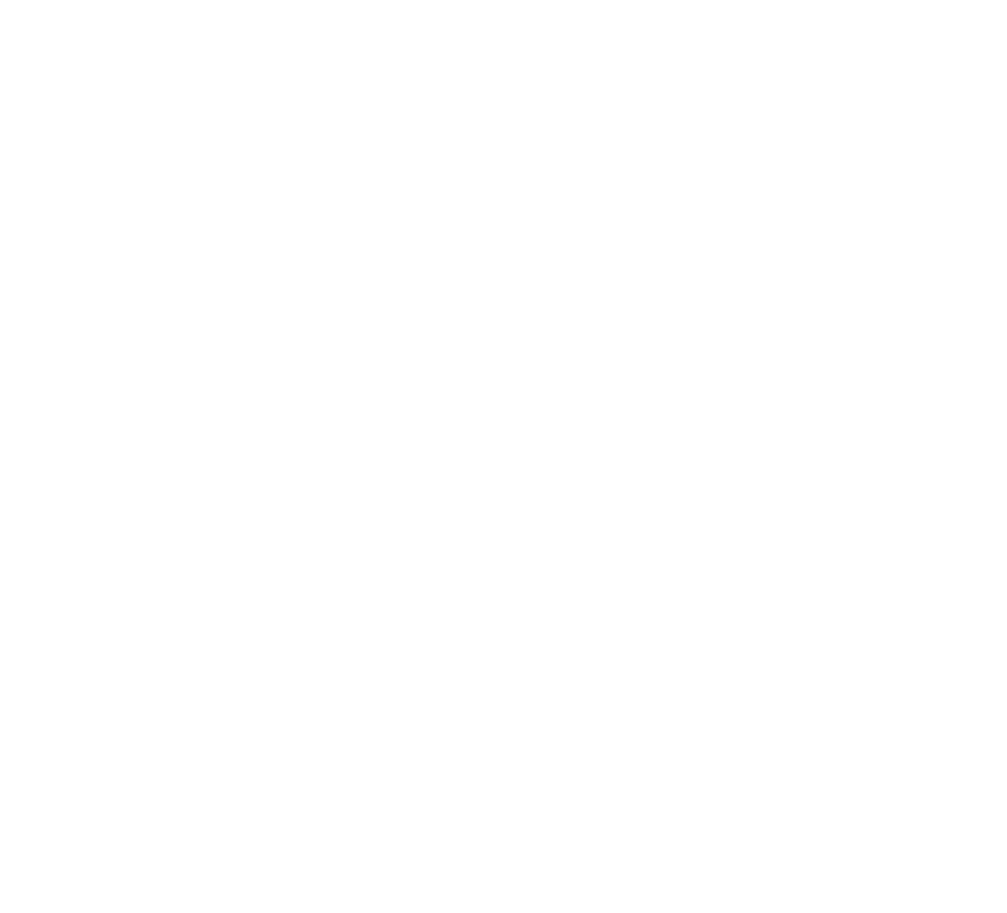
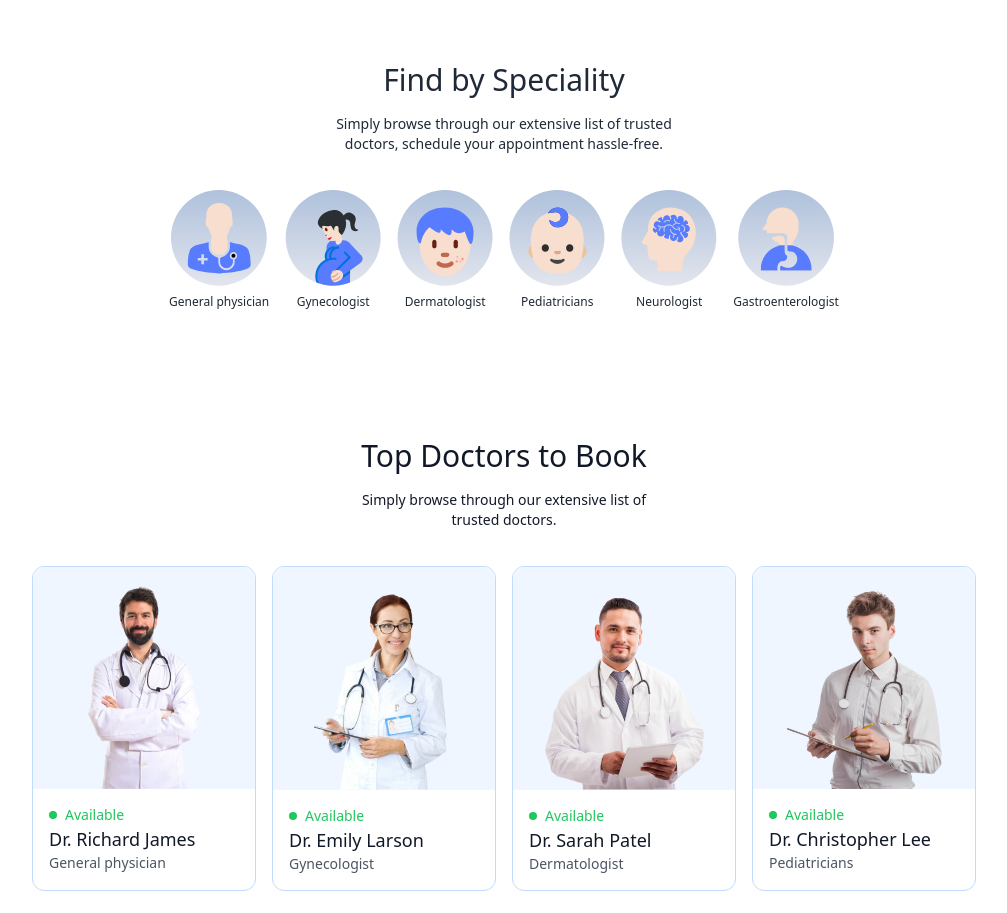
Before and after one commit to ShreyasGadave/MediCure, a React (Vite) app in the folder Frontend/: page / in a window 1280 px wide. Shown: the part 694-1607 px from the top of the page, without its empty margins (136-1143 px from the left). Before the commit the page ends 800 px from the top, so only its background shows below. Built offline with nearby package versions, Linux system fonts and the light colour scheme.

Commit message:
TopDoctors Added

```diff
--- a/Frontend/index.html
+++ b/Frontend/index.html
@@ -1,5 +1,5 @@
 <!doctype html>
-<html lang="en">
+<html lang="en" class="scroll-smooth">
   <head>
     <meta charset="UTF-8" />
     <link rel="icon" type="image/svg+xml" href="/vite.svg" />
--- /dev/null
+++ b/Frontend/src/Components/SpecialityMenu.jsx
@@ -0,0 +1,22 @@
+import React from 'react'
+import { specialityData } from '../assets/assets_frontend/assets'
+import { Link } from 'react-router-dom'
+
+const SpecialityMenu = () => {
+  return (
+    <div className='flex flex-col items-center gap-4 py-16 text-gray-800' id='speciality'>
+        <h1 className='text-3xl font-medium'>Find by Speciality </h1>
+        <p className='sm:w-1/3 text-center text-sm '>Simply browse through our extensive list of trusted doctors, schedule your appointment hassle-free.</p>
+        <div className='flex sm:justify-center gap-4 pt-5 w-full overflow-scroll '>
+{specialityData.map((item,index)=>(
+    <Link onClick={()=>scrollTo(0,0)} className='flex flex-col items-center text-xs cursor-pointer flex-shrink-0 hover:translate-y-[-10px] transition-all duration-500 ' key={index} to={`/doctor/${item.speciality}`}>
+        <img className='w-16 sm:w-24 mb-2' src={item.image} alt="" />
+        <p>{item.speciality}</p>
+    </Link>
+))}
+        </div>
+    </div>
+  )
+}
+
+export default SpecialityMenu
--- /dev/null
+++ b/Frontend/src/Components/TopDoctors.jsx
@@ -0,0 +1,33 @@
+import React, { useContext } from 'react'
+import { useNavigate } from 'react-router-dom'
+import { AppContext } from '../Context/AppContext'
+
+const TopDoctors = () => {
+
+    const navigate=useNavigate()
+     const {doctors}=useContext(AppContext)
+
+  return (
+    <div className=' flex flex-col items-center gap-4 my-16 text-gray-900 md:mx-10 '>
+        <h1 className='text-3xl font-medium '>Top Doctors to Book</h1>
+        <p className=' sm:w-1/3 text-center text-sm  '>Simply browse through our extensive list of trusted doctors.</p>
+        <div className=' w-full grid grid-cols-auto gap-4 pt-5 gap-y-6 px-3 sm:px-0 '>
+            {doctors.slice(0,10).map((item,index)=>(
+<div onClick={()=>navigate(`/appointment/${item._id}`)} className='border border-blue-200 rounded-xl overflow-hidden cursor-pointer hover:translate-y-[-10px] transition-all duration-500 ' key={index}>
+    <img className='bg-blue-50 ' src={item.image} alt="" />
+    <div className=' p-4 '>
+    <div className=' flex items-center gap-2 text-sm text-center text-green-500 '> <p className='w-2 h-2 bg-green-500 rounded-full '></p>
+        <p>Available</p>
+    </div>
+    <p className='text-gray-900 text-lg font-medium '>{item.name}</p>
+    <p className=' text-gray-600 text-sm '>{item.speciality}</p>
+    </div>
+</div>
+            ))}
+        </div>
+        <button onClick={()=>{navigate('/doctors'); scrollTo(0,0)}} className='bg-blue-50 text-gray-600 px-12 py-3 rounded-full mt-10'>more</button>
+    </div>
+  )
+}
+
+export default TopDoctors
--- /dev/null
+++ b/Frontend/src/Context/AppContext.jsx
@@ -0,0 +1,15 @@
+import { createContext } from "react";
+import { doctors } from "../assets/assets_frontend/assets";
+
+export const AppContext = createContext();
+const AppContextProvider = (props) => {
+  const value = {
+    doctors
+  };
+  return (
+    <AppContext.Provider value={ value }>
+      {props.children}
+    </AppContext.Provider>
+  );
+};
+export default AppContextProvider;
--- a/Frontend/src/Pages/Home.jsx
+++ b/Frontend/src/Pages/Home.jsx
@@ -1,10 +1,14 @@
 import React from 'react'
 import Header from '../Components/Header'
+import SpecialityMenu from '../Components/SpecialityMenu'
+import TopDoctors from '../Components/topDoctors'
 
 const Home = () => {
   return (
     <div>
       <Header/>
+      <SpecialityMenu/>
+      <TopDoctors/>
     </div>
   )
 }
--- a/Frontend/src/index.css
+++ b/Frontend/src/index.css
@@ -5,3 +5,7 @@
 .active hr{
     @apply block
 }
+
+::-webkit-scrollbar{
+    @apply hidden
+}
--- a/Frontend/src/main.jsx
+++ b/Frontend/src/main.jsx
@@ -3,9 +3,12 @@
 import "./index.css";
 import App from "./App.jsx";
 import { BrowserRouter } from "react-router-dom";
+import  AppContextProvider  from "./Context/AppContext.jsx";
 
 createRoot(document.getElementById("root")).render(
   <BrowserRouter>
-    <App />
+  <AppContextProvider>
+  <App />
+  </AppContextProvider>
   </BrowserRouter>
 );
--- a/Frontend/tailwind.config.js
+++ b/Frontend/tailwind.config.js
@@ -8,6 +8,9 @@
     extend: {
       colors:{
         primary: '#5f6FFF',
+      },
+      gridTemplateColumns:{
+        'auto': 'repeat(auto-fill, minmax(200px, 1fr))'
       }
     },
   },
```
